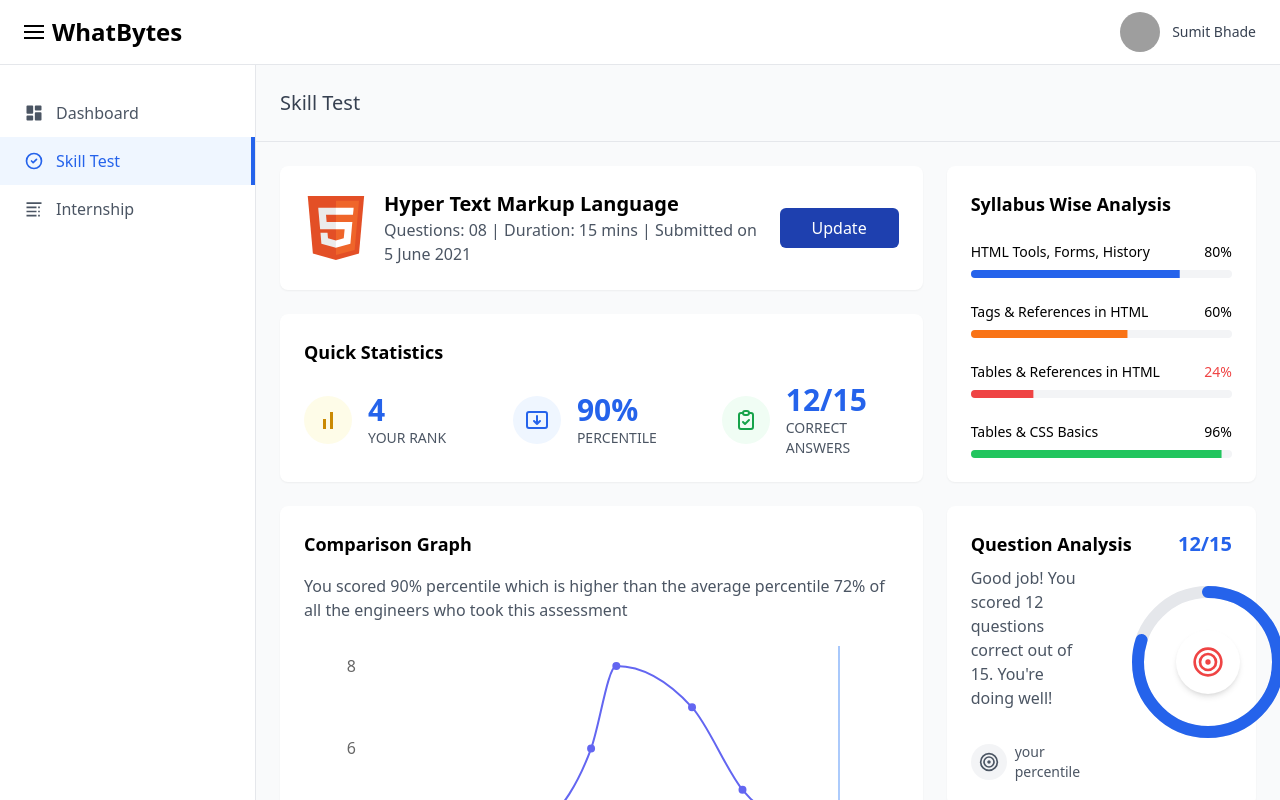
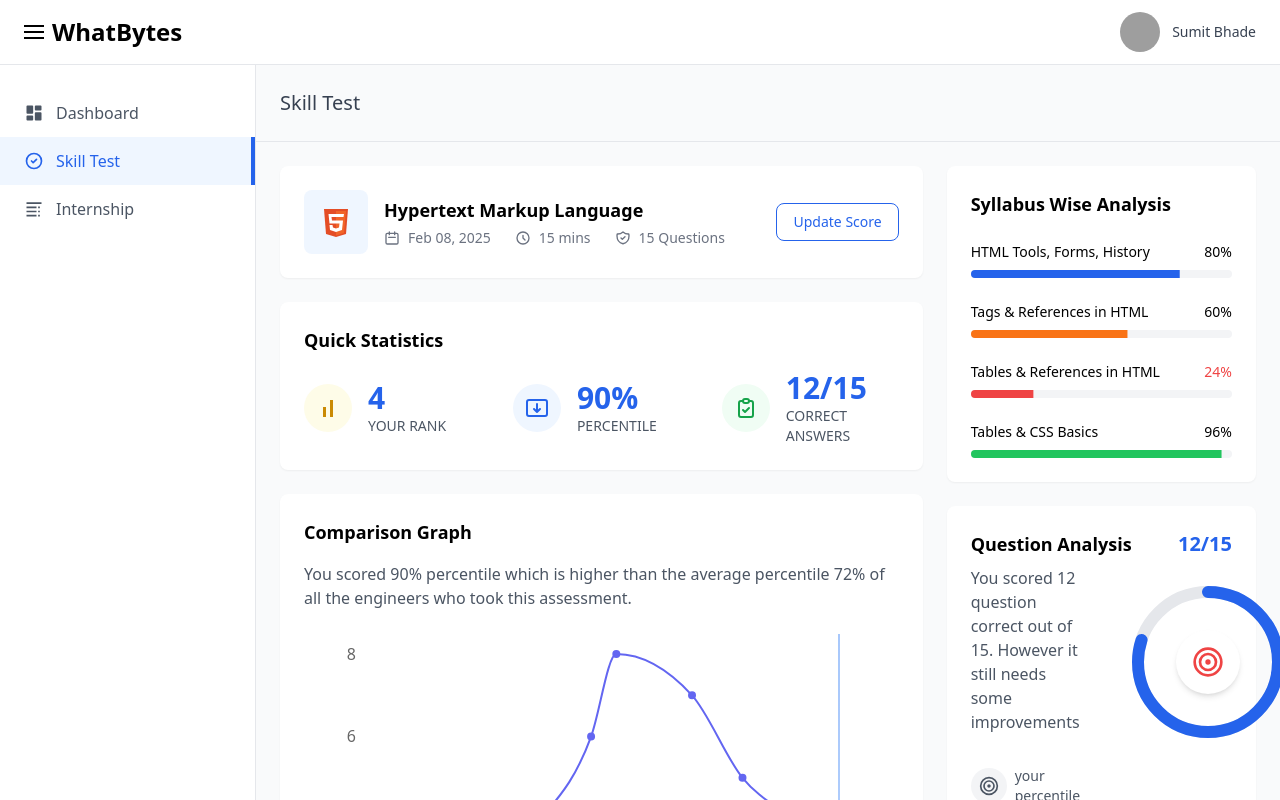
Before and after one commit to sumitbhade/whatbytes, a Next.js app: page /skill-test in a window 1280 px wide. Shown: the top 800 px of the page. Built offline with nearby package versions, Linux system fonts and the light colour scheme; grey boxes are pictures that could not be loaded.

Commit message:
Improved functionality

```diff
--- a/package.json
+++ b/package.json
@@ -9,10 +9,12 @@
     "lint": "next lint"
   },
   "dependencies": {
+    "@headlessui/react": "^2.2.0",
+    "@radix-ui/react-progress": "^1.0.3",
+    "date-fns": "^4.1.0",
     "next": "14.1.0",
     "react": "^18.2.0",
     "react-dom": "^18.2.0",
-    "@radix-ui/react-progress": "^1.0.3",
     "recharts": "^2.12.0"
   },
   "devDependencies": {
--- a/src/components/ComparisonGraph.js
+++ b/src/components/ComparisonGraph.js
@@ -89,7 +89,7 @@
       <p className="text-gray-600 mb-6">
         You scored {percentile}% percentile which is{" "}
         {percentile > 72 ? "higher" : "lower"} than the average percentile 72%
-        of all the engineers who took this assessment
+        of all the engineers who took this assessment.
       </p>
 
       <div className="h-[400px] w-full relative">
--- a/src/components/SkillTestHeader.js
+++ b/src/components/SkillTestHeader.js
@@ -1,21 +1,78 @@
 export default function SkillTestHeader({ onUpdateClick }) {
+  const currentDate = new Date().toLocaleDateString("en-US", {
+    day: "2-digit",
+    month: "short",
+    year: "numeric",
+  });
+
   return (
     <div className="bg-white rounded-lg p-6 shadow-sm">
-      <div className="flex flex-col md:flex-row justify-between items-start md:items-center gap-4">
+      <div className="flex items-center justify-between">
         <div className="flex items-center gap-4">
-          <img src="/html5-logo.svg" alt="HTML5" className="w-16 h-16" />
+          <div className="bg-blue-50 p-4 rounded-lg">
+            <svg
+              width="32"
+              height="32"
+              viewBox="0 0 32 32"
+              fill="none"
+              xmlns="http://www.w3.org/2000/svg"
+            >
+              <path d="M6 28L4 3H28L26 28L16 31L6 28Z" fill="#E44D26" />
+              <path d="M26 5H16V29.5L24 27L26 5Z" fill="#F16529" />
+              <path
+                d="M9.5 17.5L8.5 8H24L23.5 11H11.5L12 14.5H23L22 24L16 26L10 24L9.5 19H12.5L13 21.5L16 22.5L19 21.5L19.5 17.5H9.5Z"
+                fill="white"
+              />
+            </svg>
+          </div>
           <div>
-            <h1 className="text-xl font-bold">Hyper Text Markup Language</h1>
-            <p className="text-gray-600">
-              Questions: 08 | Duration: 15 mins | Submitted on 5 June 2021
-            </p>
+            <h2 className="text-lg font-semibold">Hypertext Markup Language</h2>
+            <div className="flex items-center gap-6 text-sm text-gray-500 mt-1">
+              <div className="flex items-center gap-2">
+                <svg className="w-4 h-4" viewBox="0 0 24 24" fill="none">
+                  <path
+                    d="M8 7V3m8 4V3m-9 8h10M5 21h14a2 2 0 002-2V7a2 2 0 00-2-2H5a2 2 0 00-2 2v12a2 2 0 002 2z"
+                    stroke="currentColor"
+                    strokeWidth="2"
+                    strokeLinecap="round"
+                    strokeLinejoin="round"
+                  />
+                </svg>
+                <span>{currentDate}</span>
+              </div>
+              <div className="flex items-center gap-2">
+                <svg className="w-4 h-4" viewBox="0 0 24 24" fill="none">
+                  <path
+                    d="M12 8v4l3 3m6-3a9 9 0 11-18 0 9 9 0 0118 0z"
+                    stroke="currentColor"
+                    strokeWidth="2"
+                    strokeLinecap="round"
+                    strokeLinejoin="round"
+                  />
+                </svg>
+                <span>15 mins</span>
+              </div>
+              <div className="flex items-center gap-2">
+                <svg className="w-4 h-4" viewBox="0 0 24 24" fill="none">
+                  <path
+                    d="M9 12l2 2 4-4m5.618-4.016A11.955 11.955 0 0112 2.944a11.955 11.955 0 01-8.618 3.04A12.02 12.02 0 003 9c0 5.591 3.824 10.29 9 11.622 5.176-1.332 9-6.03 9-11.622 0-1.042-.133-2.052-.382-3.016z"
+                    stroke="currentColor"
+                    strokeWidth="2"
+                    strokeLinecap="round"
+                    strokeLinejoin="round"
+                  />
+                </svg>
+                <span>15 Questions</span>
+              </div>
+            </div>
           </div>
         </div>
+
         <button
           onClick={onUpdateClick}
-          className="bg-blue-800 hover:bg-blue-700 text-white px-8 py-2 rounded-md self-end md:self-auto"
+          className="px-4 py-2 text-sm font-medium text-blue-600 hover:text-blue-700 border border-blue-600 hover:border-blue-700 rounded-lg transition-colors duration-200"
         >
-          Update
+          Update Score
         </button>
       </div>
     </div>
--- a/src/pages/skill-test.js
+++ b/src/pages/skill-test.js
@@ -1,10 +1,9 @@
 import { useState } from "react";
+import { Progress } from "../components/ui/progress";
+import CircularProgress from "../components/CircularProgress";
+import UpdateScoreModal from "../components/UpdateScoreModal";
+import ComparisonGraph from "../components/ComparisonGraph";
 import SkillTestHeader from "../components/SkillTestHeader";
-import QuickStatistics from "../components/QuickStatistics";
-import ComparisonGraph from "../components/ComparisonGraph";
-import SyllabusAnalysis from "../components/SyllabusAnalysis";
-import QuestionAnalysis from "../components/QuestionAnalysis";
-import UpdateScoreModal from "../components/UpdateScoreModal";
 
 export default function SkillTest() {
   const [isModalOpen, setIsModalOpen] = useState(false);
@@ -18,27 +17,199 @@
     setScores(newScores);
   };
 
+  const syllabusData = [
+    { name: "HTML Tools, Forms, History", value: 80, color: "blue" },
+    { name: "Tags & References in HTML", value: 60, color: "orange" },
+    { name: "Tables & References in HTML", value: 24, color: "red" },
+    { name: "Tables & CSS Basics", value: 96, color: "green" },
+  ];
+
   return (
     <div>
+      {/* Page Heading */}
       <div className="p-6 border-b">
         <h1 className="text-xl font-medium text-gray-700">Skill Test</h1>
       </div>
 
+      {/* Main Content */}
       <div className="p-6">
         <div className="grid grid-cols-1 lg:grid-cols-3 gap-6">
+          {/* Main Content - Takes up 2 columns */}
           <div className="lg:col-span-2 space-y-6">
+            {/* Header Section */}
             <SkillTestHeader onUpdateClick={() => setIsModalOpen(true)} />
-            <QuickStatistics scores={scores} />
+
+            {/* Quick Statistics */}
+            <div className="bg-white rounded-lg p-6 shadow-sm">
+              <h2 className="text-lg font-semibold mb-4">Quick Statistics</h2>
+              <div className="grid grid-cols-3 gap-8">
+                {/* Rank */}
+                <div className="flex items-center gap-4">
+                  <div className="bg-yellow-50 p-3 rounded-full">
+                    <svg
+                      className="w-6 h-6 text-yellow-600"
+                      viewBox="0 0 24 24"
+                      fill="none"
+                    >
+                      <path
+                        d="M7 15h3v6H7v-6zm7-11h3v17h-3V4zm-7 7h3v10H7v-10z"
+                        fill="currentColor"
+                      />
+                    </svg>
+                  </div>
+                  <div>
+                    <div className="text-3xl font-bold text-blue-600">
+                      {scores.rank}
+                    </div>
+                    <div className="text-gray-600 text-sm">YOUR RANK</div>
+                  </div>
+                </div>
+
+                {/* Percentile */}
+                <div className="flex items-center gap-4">
+                  <div className="bg-blue-50 p-3 rounded-full">
+                    <svg
+                      className="w-6 h-6 text-blue-600"
+                      viewBox="0 0 24 24"
+                      fill="none"
+                    >
+                      <path
+                        d="M12 8v8m0 0l-3-3m3 3l3-3M4 4h16a2 2 0 012 2v12a2 2 0 01-2 2H4a2 2 0 01-2-2V6a2 2 0 012-2z"
+                        stroke="currentColor"
+                        strokeWidth="2"
+                        strokeLinecap="round"
+                        strokeLinejoin="round"
+                      />
+                    </svg>
+                  </div>
+                  <div>
+                    <div className="text-3xl font-bold text-blue-600">
+                      {scores.percentile}%
+                    </div>
+                    <div className="text-gray-600 text-sm">PERCENTILE</div>
+                  </div>
+                </div>
+
+                {/* Correct Answers */}
+                <div className="flex items-center gap-4">
+                  <div className="bg-green-50 p-3 rounded-full">
+                    <svg
+                      className="w-6 h-6 text-green-600"
+                      viewBox="0 0 24 24"
+                      fill="none"
+                    >
+                      <path
+                        d="M9 5H7a2 2 0 00-2 2v12a2 2 0 002 2h10a2 2 0 002-2V7a2 2 0 00-2-2h-2M9 5a2 2 0 002 2h2a2 2 0 002-2M9 5a2 2 0 012-2h2a2 2 0 012 2m-6 9l2 2 4-4"
+                        stroke="currentColor"
+                        strokeWidth="2"
+                        strokeLinecap="round"
+                        strokeLinejoin="round"
+                      />
+                    </svg>
+                  </div>
+                  <div>
+                    <div className="text-3xl font-bold text-blue-600">
+                      {scores.score}/15
+                    </div>
+                    <div className="text-gray-600 text-sm">CORRECT ANSWERS</div>
+                  </div>
+                </div>
+              </div>
+            </div>
+
+            {/* Comparison Graph */}
             <ComparisonGraph percentile={scores.percentile} />
           </div>
 
+          {/* Sidebar Content - Takes up 1 column */}
           <div className="space-y-6">
-            <SyllabusAnalysis />
-            <QuestionAnalysis score={scores.score} />
+            {/* Syllabus Analysis */}
+            <div className="bg-white rounded-lg p-6 shadow-sm">
+              <h2 className="text-lg font-semibold mb-6">
+                Syllabus Wise Analysis
+              </h2>
+              <div className="space-y-6">
+                {syllabusData.map((item) => (
+                  <div key={item.name}>
+                    <div className="flex justify-between mb-2">
+                      <span className="text-sm">{item.name}</span>
+                      <span
+                        className={`text-${item.color}-500 text-sm font-medium`}
+                      >
+                        {item.value}%
+                      </span>
+                    </div>
+                    <Progress
+                      value={item.value}
+                      variant={item.color}
+                      className="h-2"
+                    />
+                  </div>
+                ))}
+              </div>
+            </div>
+
+            {/* Question Analysis */}
+            <div className="bg-white rounded-lg p-6 shadow-sm">
+              <div className="flex flex-col">
+                <div className="flex justify-between items-center mb-2">
+                  <h2 className="text-lg font-semibold">Question Analysis</h2>
+                  <div className="text-blue-600 text-xl font-bold">
+                    {scores.score}/15
+                  </div>
+                </div>
+
+                <div className="flex items-start gap-8">
+                  <div className="flex-1">
+                    <p className="text-gray-600 text-base mb-8">
+                      You scored {scores.score} question correct out of 15.
+                      However it still needs some improvements
+                    </p>
+
+                    <div className="flex items-center gap-2">
+                      <div className="bg-gray-100 rounded-full p-2">
+                        <svg
+                          className="w-5 h-5 text-gray-600"
+                          viewBox="0 0 24 24"
+                          fill="none"
+                        >
+                          <path
+                            d="M12 22C17.5228 22 22 17.5228 22 12C22 6.47715 17.5228 2 12 2C6.47715 2 2 6.47715 2 12C2 17.5228 6.47715 22 12 22Z"
+                            stroke="currentColor"
+                            strokeWidth="2"
+                            strokeLinecap="round"
+                            strokeLinejoin="round"
+                          />
+                          <path
+                            d="M12 18C15.3137 18 18 15.3137 18 12C18 8.68629 15.3137 6 12 6C8.68629 6 6 8.68629 6 12C6 15.3137 8.68629 18 12 18Z"
+                            stroke="currentColor"
+                            strokeWidth="2"
+                            strokeLinecap="round"
+                            strokeLinejoin="round"
+                          />
+                          <path
+                            d="M12 14C13.1046 14 14 13.1046 14 12C14 10.8954 13.1046 10 12 10C10.8954 10 10 10.8954 10 12C10 13.1046 10.8954 14 12 14Z"
+                            fill="currentColor"
+                          />
+                        </svg>
+                      </div>
+                      <span className="text-gray-600 text-sm">
+                        your percentile
+                      </span>
+                    </div>
+                  </div>
+
+                  <div className="flex-shrink-0">
+                    <CircularProgress value={scores.score} total={15} />
+                  </div>
+                </div>
+              </div>
+            </div>
           </div>
         </div>
       </div>
 
+      {/* Update Scores Modal */}
       <UpdateScoreModal
         isOpen={isModalOpen}
         onClose={() => setIsModalOpen(false)}
```
Also changed, not shown: 1 other file (tests, documents, lock files or other folders).
